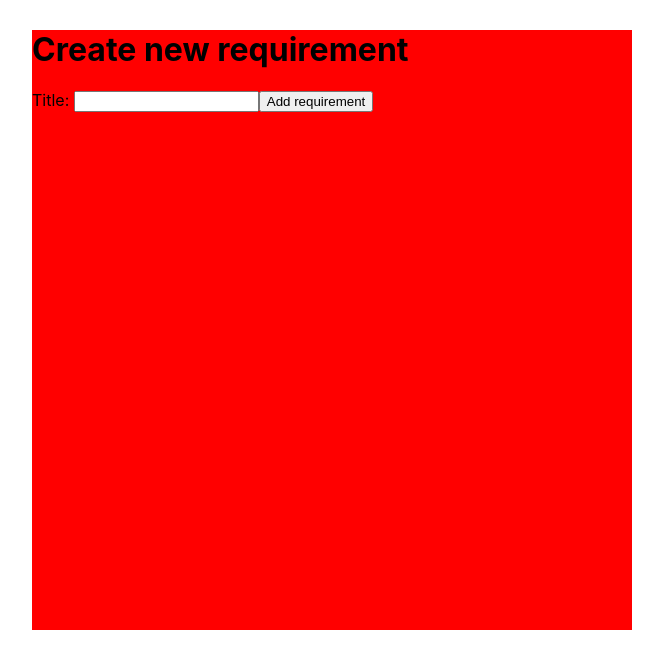
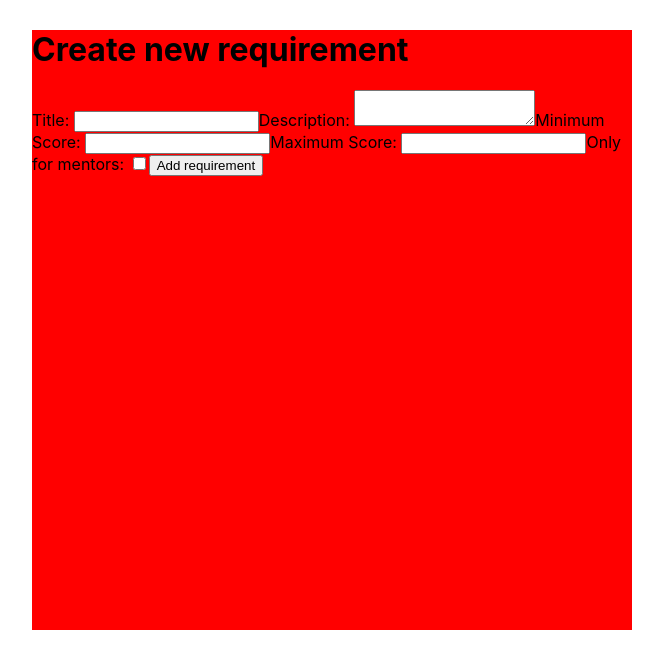
Before and after one commit to drnaida/X-Check-App, a React (Create React App) app in the folder client/: page /add-requirement in a window 1280 px wide. Shown: the top 668 px of the page, without its empty margins (308-971 px from the left). Built offline with nearby package versions, Linux system fonts and the light colour scheme.

Commit message:
feat: change mupltiple inputs on change

```diff
--- a/client/src/pages/AddRequirement.js
+++ b/client/src/pages/AddRequirement.js
@@ -2,7 +2,7 @@ import React, { useState } from 'react';
 import './AddRequirement.scss';
 import '../index.scss';
 const AddRequirement = () => {
-  const [requirement, setRequirement] = useState({ title: 'title', description: '', minScore: 0, maxScore: 0, onlyForMentors: true,  scopeType: ''});
+  const [requirement, setRequirement] = useState({ title: '', description: '', minScore: 0, maxScore: 0, onlyForMentors: false,  scopeType: ''});
   const [requirements, setRequirements] = useState({basicScope: [], advancedScope: [], extraScope: []});
 
   const changeRequirement = event => {
@@ -15,6 +15,14 @@ const AddRequirement = () => {
       <h1>Create new requirement</h1>
       <label htmlFor="title">Title: </label>
       <input id="title" name="title" onChange={changeRequirement}/>
+      <label htmlFor="description">Description: </label>
+      <textarea id="description" name="description" onChange={changeRequirement}/>
+      <label htmlFor="minScore">Minimum Score: </label>
+      <input id="minScore" name="minScore" onChange={changeRequirement}/>
+      <label htmlFor="maxScore">Maximum Score: </label>
+      <input id="maxScore" name="maxScore" onChange={changeRequirement}/>
+      <label htmlFor="onlyForMentors">Only for mentors: </label>
+      <input type="checkbox" id="onlyForMentors" name="onlyForMentors" onChange={changeRequirement}/>
       <button>Add requirement</button>
     </div>
   );
```
